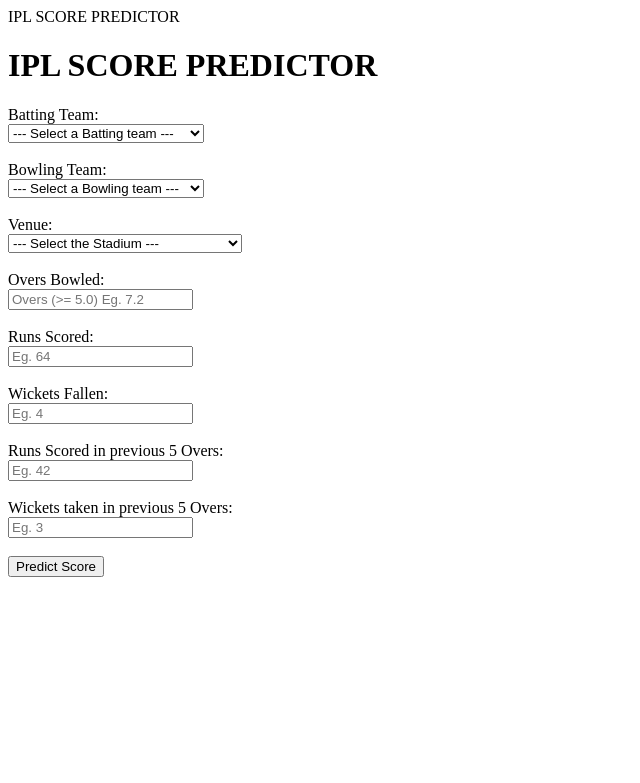
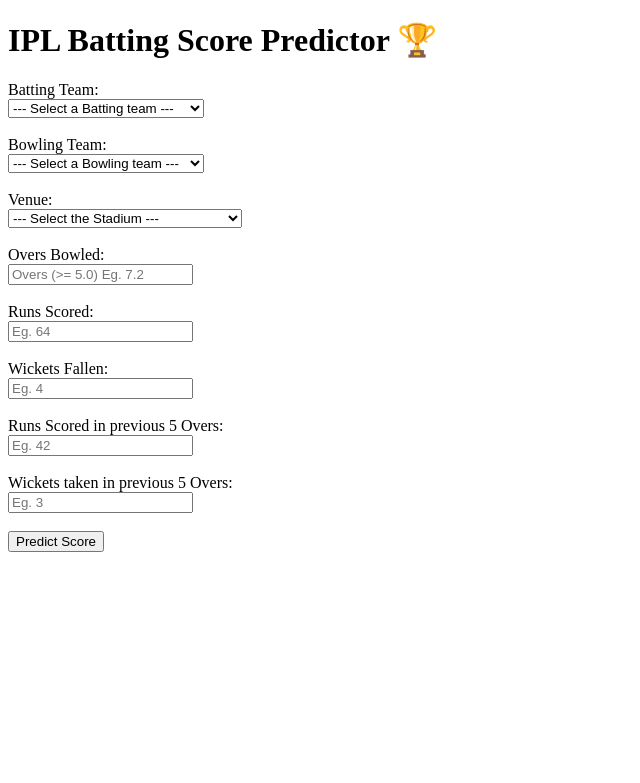
Before and after one commit to karthi980/ipl-score-prediction, a Flask app: template templates/index.html in a window 1280 px wide. Shown: the top 783 px of the page, without its empty margins (0-640 px from the left). Run offline with Flask 2, Linux system fonts and the light colour scheme; the template is opened without the code that fills it, so the values that code supplies are empty; parts of the project's set-up code (start-up, migrations or seed data) failed here and were passed over; some libraries are stand-ins or nearby versions.

Commit message:
Update index.html

```diff
--- a/templates/index.html
+++ b/templates/index.html
@@ -1,15 +1,17 @@
+<!DOCTYPE html>
 <html>
 <head>
-        </title>IPL SCORE PREDICTOR </title>
+  <title>IPL Score Predictor</title>
     <link rel="stylesheet" type="text/css" href="{{ url_for('static', filename='styles.css') }}">
     <link rel="shortcut icon" href="{{ url_for('static', filename='ipl-favicon.ico') }}">
 
     <script src="https://kit.fontawesome.com/f13b0bc903.js" crossorigin="anonymous"></script>
     </head>
   <body>
-        <h1> IPL SCORE PREDICTOR </h1>
+      <h1>IPL Batting Score Predictor 🏆</h1>
       <div class = "register">
-        <form id='register' action="{{url_for('predict')}}" method="POST">
+      <form id="register" action="{{ url_for('predict') }}"  method="post">
+
           <label> Batting Team: </label><br>
           <select name="batting-team" style="font-size:10pt;">
                         <option value="none">--- Select a Batting team ---</option>
@@ -46,6 +48,7 @@
                         <option value="Rajiv Gandhi International Stadium, Uppal">Rajiv Gandhi International Stadium</option>
                         <option value="Wankhede Stadium">Wankhede Stadium</option>
                     </select><br><br>
+
           <label> Overs Bowled: </label><br>
           <input class="form-input" type="text" name="overs" placeholder="Overs (>= 5.0) Eg. 7.2"><br><br>
           <label> Runs Scored: </label><br>
@@ -58,11 +61,9 @@
           <input class="form-input" type="text" name="wickets_in_prev_5" placeholder="Eg. 3"><br><br>
 
           <input type="submit" class="myButton" value="Predict Score">
-
                 </form>
-
       </div>
-    </body>
 
 
+      </body>
 </html>
```
Lines whose indentation alone changed are shown as unchanged.
